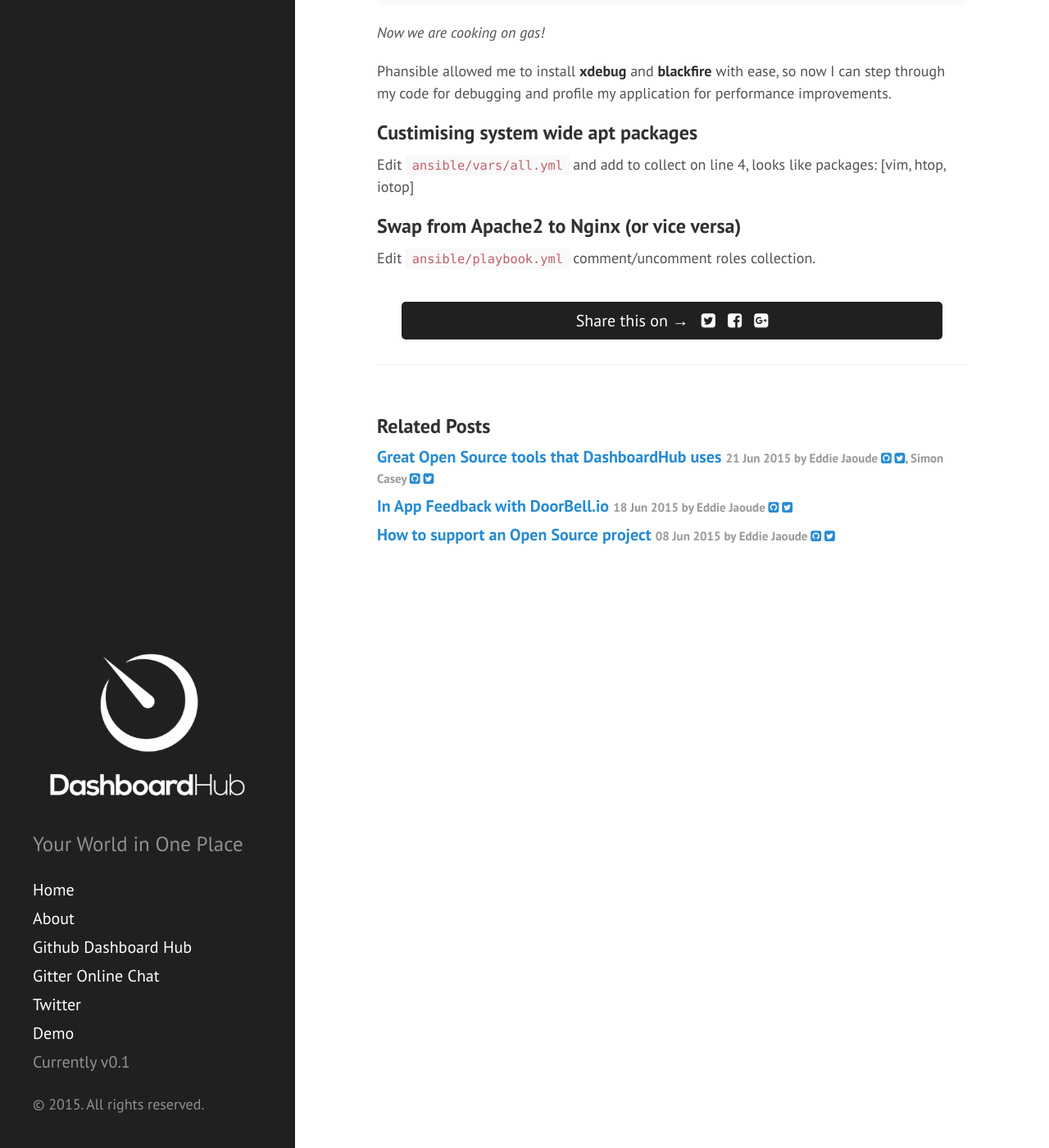
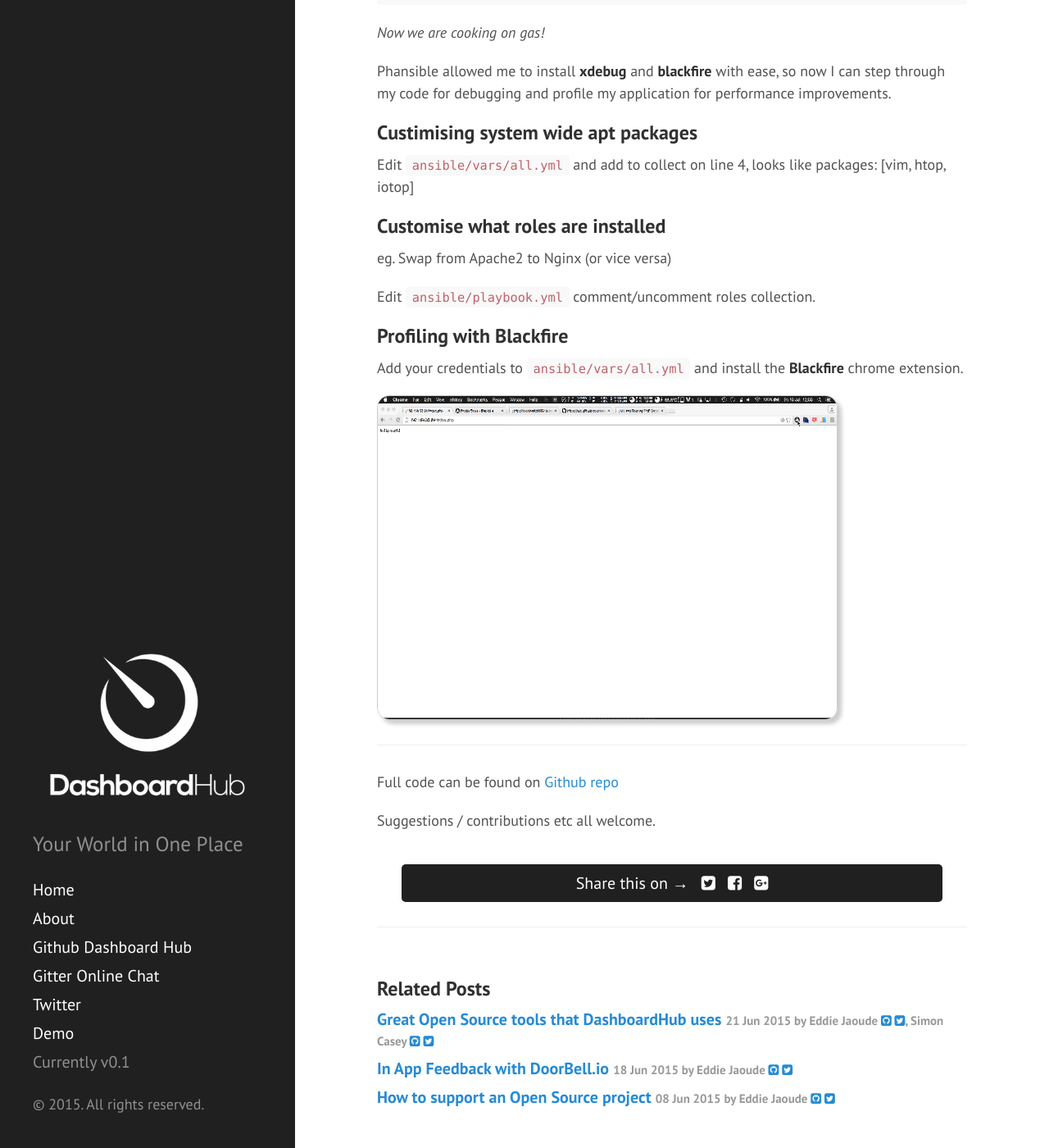
Before and after one commit to DashboardHub/Blog, a Jekyll site: the page built from _posts/2015-07-10-phansible-vagrant-docker-npm.md, in a window 1280 px wide and 1400 px high, scrolled down 1444 px. Shown: the whole window at 82% size. Built offline with Jekyll 4.4.1, drawn with Linux system fonts in a browser that asks for light colours; nearby versions of some CDN libraries; Markdown is read by kramdown in place of the engine named in the settings; a script that is not in the unit is left out; comment, search, counter and statistics services are not loaded.

Commit message:
Blackfire demo added to Phansible post

```diff
--- a/_posts/2015-07-10-phansible-vagrant-docker-npm.md
+++ b/_posts/2015-07-10-phansible-vagrant-docker-npm.md
@@ -52,6 +52,20 @@
 
 Edit `ansible/vars/all.yml` and add to collect on line 4, looks like packages: [vim, htop, iotop]
 
-## Swap from Apache2 to Nginx (or vice versa)
+## Customise what roles are installed
+
+eg. Swap from Apache2 to Nginx (or vice versa)
 
 Edit `ansible/playbook.yml` comment/uncomment roles collection.
+
+## Profiling with Blackfire
+
+Add your credentials to `ansible/vars/all.yml` and install the **Blackfire** chrome extension.
+
+![Profiling with Blackfire](/assets/2015-07-10-phansible-vagrant-docker-npm/blackfire-profiling.mov.gif)
+
+---
+
+Full code can be found on [Github repo](https://github.com/eddiejaoude/vagrant-ansible-docker)
+
+Suggestions / contributions etc all welcome.
```
Also changed, not shown: assets/2015-07-10-phansible-vagrant-docker-npm/blackfire-profiling.mov.gif (added).
